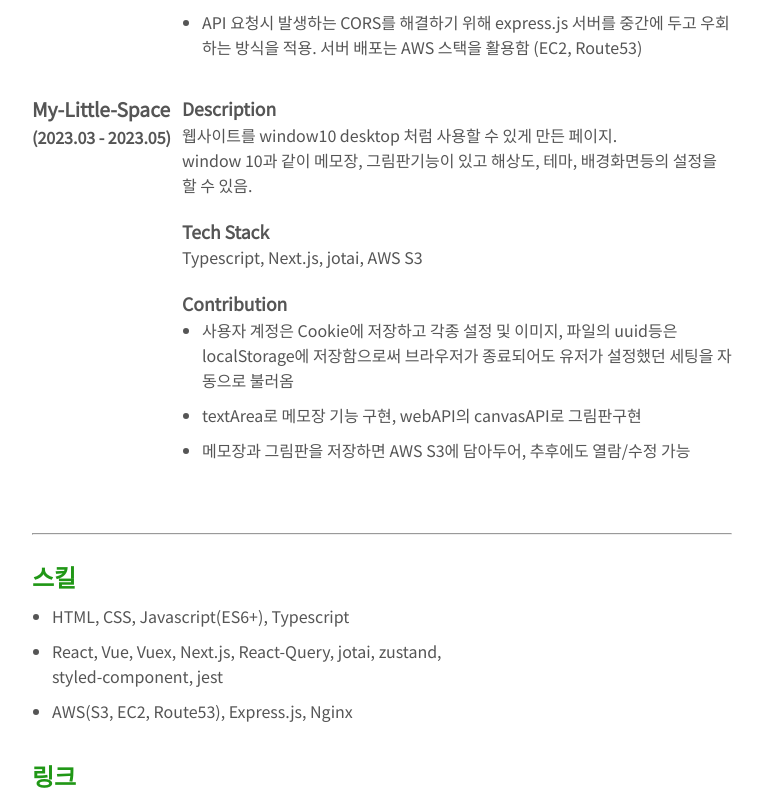
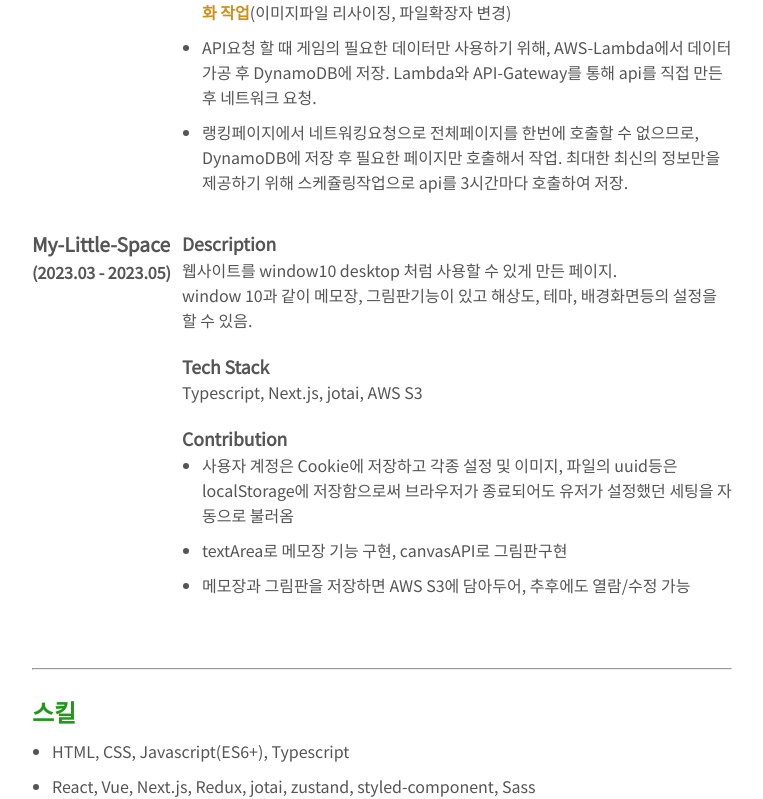
Before and after one commit to christar99/resume, a Next.js app: page / in a window 1280 px wide. Shown: the part 1890-2689 px from the top of the page, without its empty margins (258-1021 px from the left). Built offline with nearby package versions, Linux system fonts and the light colour scheme.

Commit message:
edit resume and install prettier

```diff
--- a/package.json
+++ b/package.json
@@ -22,5 +22,8 @@
     "styled-components": "^5.3.11",
     "styled-reset": "^4.4.7",
     "typescript": "5.0.4"
+  },
+  "devDependencies": {
+    "prettier": "^3.0.3"
   }
 }
--- a/src/pages/index.tsx
+++ b/src/pages/index.tsx
@@ -1,6 +1,7 @@
 import Link from "next/link";
 import React from "react";
 import styled from "styled-components";
+
 
 export default function index() {
     return (
@@ -108,7 +109,7 @@ export default function index() {
                             LOLCord(1년차 재직 중 만든 사이드프로젝트)를 개선하여 만든 웹.
                         </Description>
                         <ProjectSubtitle>Tech Stack</ProjectSubtitle>
-                        <Description>Typescript, Next.js, React-Query, jotai, Express.js, Styled-Component</Description>
+                        <Description>Typescript, Next.js, Zustand, Styled-Component, <br />AWS(Lambda, DynamoDB, API Gateway)</Description>
                         <ProjectSubtitle>Contribution</ProjectSubtitle>
                         <ContentUL>
                             <ContentList>
@@ -123,8 +124,12 @@ export default function index() {
                                 변경)
                             </ContentList>
                             <ContentList>
-                                API 요청시 발생하는 CORS를 해결하기 위해 express.js 서버를 중간에 두고 우회하는 방식을
-                                적용. 서버 배포는 AWS 스택을 활용함 (EC2, Route53)
+                                API요청 할 때 게임의 필요한 데이터만 사용하기 위해, AWS-Lambda에서 데이터 가공 후 DynamoDB에 저장.
+                                Lambda와 API-Gateway를 통해 api를 직접 만든 후 네트워크 요청.
+                            </ContentList>
+                            <ContentList>
+                                랭킹페이지에서 네트워킹요청으로 전체페이지를 한번에 호출할 수 없으므로, DynamoDB에 저장 후 필요한 페이지만 호출해서 작업.
+                                최대한 최신의 정보만을 제공하기 위해 스케쥴링작업으로 api를 3시간마다 호출하여 저장.
                             </ContentList>
                         </ContentUL>
                     </SectionContent>
@@ -149,7 +154,7 @@ export default function index() {
                                 사용자 계정은 Cookie에 저장하고 각종 설정 및 이미지, 파일의 uuid등은 localStorage에
                                 저장함으로써 브라우저가 종료되어도 유저가 설정했던 세팅을 자동으로 불러옴
                             </ContentList>
-                            <ContentList>textArea로 메모장 기능 구현, webAPI의 canvasAPI로 그림판구현</ContentList>
+                            <ContentList>textArea로 메모장 기능 구현, canvasAPI로 그림판구현</ContentList>
                             <ContentList>
                                 메모장과 그림판을 저장하면 AWS S3에 담아두어, 추후에도 열람/수정 가능
                             </ContentList>
@@ -163,10 +168,9 @@ export default function index() {
                         <ContentUL>
                             <ContentList>HTML, CSS, Javascript(ES6+), Typescript</ContentList>
                             <ContentList>
-                                React, Vue, Vuex, Next.js, React-Query, jotai, zustand,
-                                <br /> styled-component, jest
+                                React, Vue, Next.js, Redux, jotai, zustand, styled-component, Sass
                             </ContentList>
-                            <ContentList>AWS(S3, EC2, Route53), Express.js, Nginx</ContentList>
+                            <ContentList>AWS(S3, EC2, Route53, Lambda, DynamoDB), Express.js</ContentList>
                         </ContentUL>
                     </SectionContent>
                 </OtherSection>
```
Also changed, not shown: 1 other file (tests, documents, lock files or other folders).
